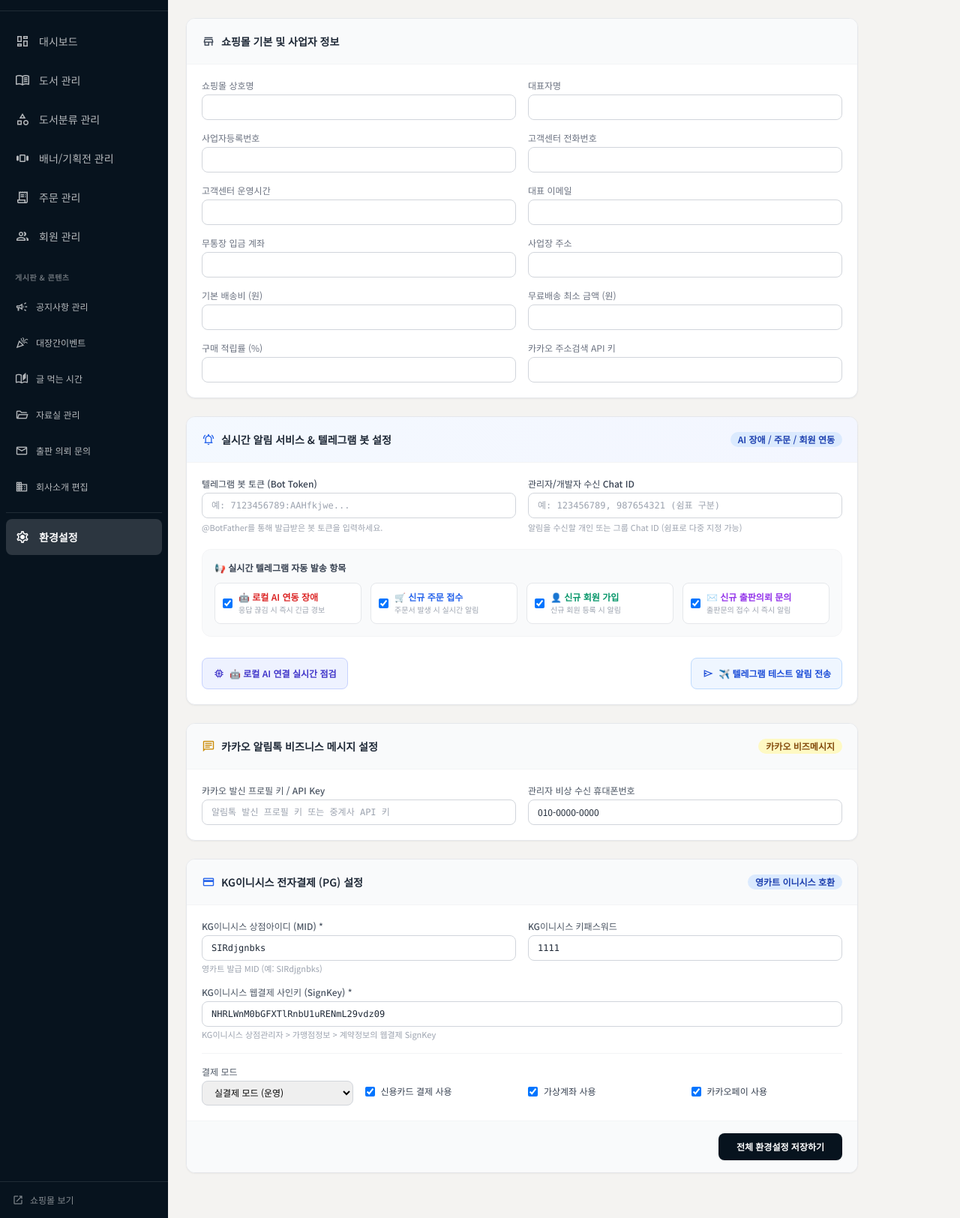
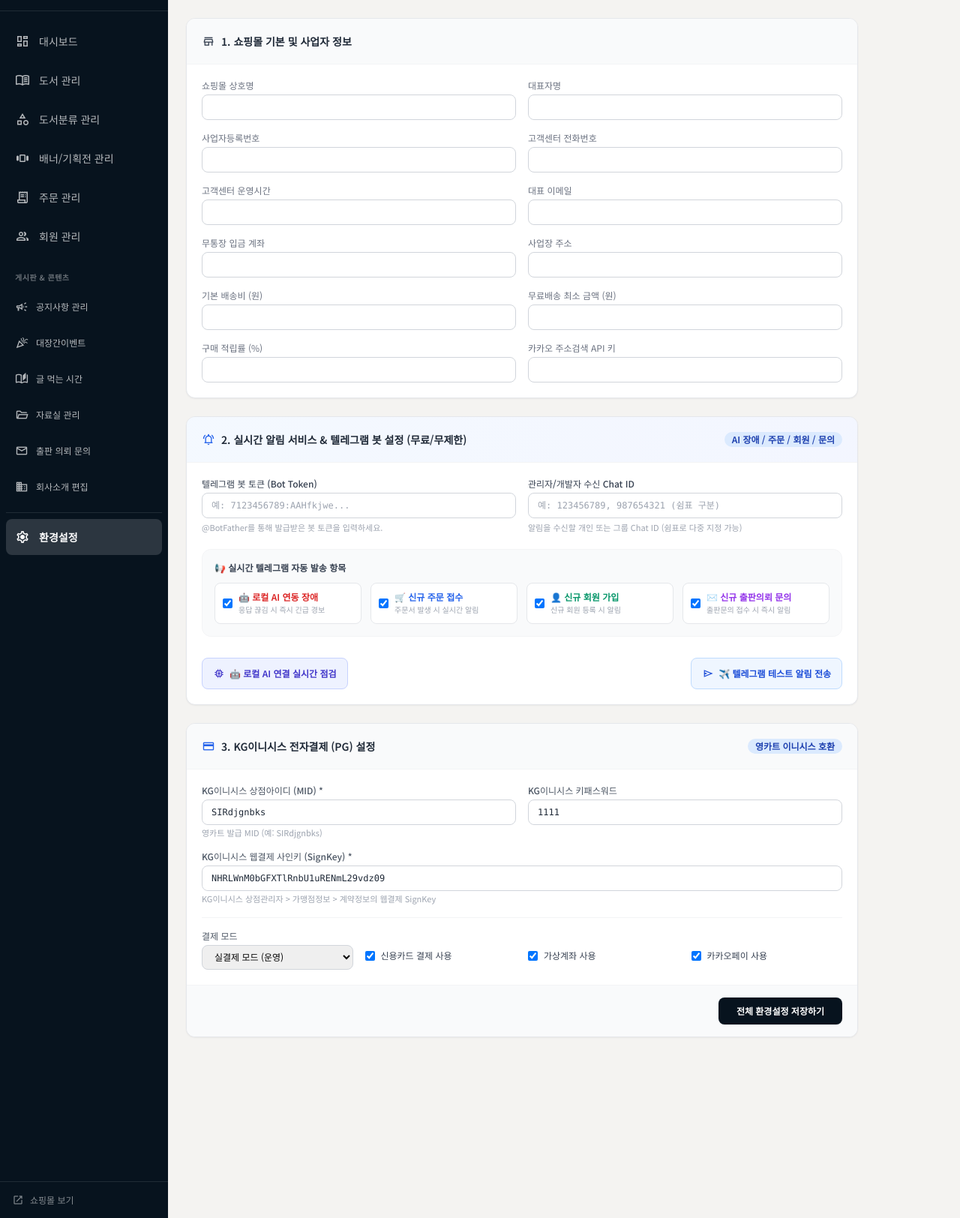
Before and after one commit to seunghoKR/daejanggan, a PHP site: template views/admin/settings.php in a window 1280 px wide. Shown: the part 54-1678 px from the top of the page at 75% size. Run offline with PHP 8.4, Linux system fonts and the light colour scheme; the template is opened without the code that fills it, so the values that code supplies are empty; some libraries are stand-ins or nearby versions.

Commit message:
refactor(settings): 카카오 유료 비즈메시지 섹션 제거 및 무료 텔레그램 알림 중심으로 정돈

```diff
--- a/views/admin/settings.php
+++ b/views/admin/settings.php
@@ -14,7 +14,7 @@ include APP_ROOT . '/views/layouts/admin_layout.php';
     <div class="bg-white rounded-xl border border-gray-200 shadow-sm overflow-hidden">
       <div class="px-5 py-4 border-b border-gray-100 bg-gray-50 flex items-center gap-2">
         <span class="material-symbols-outlined text-gray-700 text-lg">store</span>
-        <h2 class="font-bold text-gray-800 text-sm">쇼핑몰 기본 및 사업자 정보</h2>
+        <h2 class="font-bold text-gray-800 text-sm">1. 쇼핑몰 기본 및 사업자 정보</h2>
       </div>
       <div class="p-5 grid grid-cols-1 md:grid-cols-2 gap-4">
         <?php
@@ -49,9 +49,9 @@ include APP_ROOT . '/views/layouts/admin_layout.php';
       <div class="px-5 py-4 border-b border-gray-100 bg-gradient-to-r from-blue-50/70 to-indigo-50/70 flex items-center justify-between flex-wrap gap-2">
         <div class="flex items-center gap-2">
           <span class="material-symbols-outlined text-blue-600 text-lg">notifications_active</span>
-          <h2 class="font-bold text-gray-800 text-sm">실시간 알림 서비스 & 텔레그램 봇 설정</h2>
+          <h2 class="font-bold text-gray-800 text-sm">2. 실시간 알림 서비스 & 텔레그램 봇 설정 (무료/무제한)</h2>
         </div>
-        <span class="text-xs px-2.5 py-0.5 rounded-full bg-blue-100 text-blue-800 font-semibold">AI 장애 / 주문 / 회원 연동</span>
+        <span class="text-xs px-2.5 py-0.5 rounded-full bg-blue-100 text-blue-800 font-semibold">AI 장애 / 주문 / 회원 / 문의</span>
       </div>
 
       <div class="p-5 flex flex-col gap-5">
@@ -152,37 +152,12 @@ include APP_ROOT . '/views/layouts/admin_layout.php';
       </div>
     </div>
 
-    <!-- 3. 카카오 알림톡 비즈니스 메시지 설정 -->
-    <div class="bg-white rounded-xl border border-gray-200 shadow-sm overflow-hidden">
-      <div class="px-5 py-4 border-b border-gray-100 bg-gray-50 flex items-center justify-between">
-        <div class="flex items-center gap-2">
-          <span class="material-symbols-outlined text-yellow-600 text-lg">chat</span>
-          <h2 class="font-bold text-gray-800 text-sm">카카오 알림톡 비즈니스 메시지 설정</h2>
-        </div>
-        <span class="text-xs px-2.5 py-0.5 rounded-full bg-yellow-100 text-yellow-800 font-semibold">카카오 비즈메시지</span>
-      </div>
-      <div class="p-5 grid grid-cols-1 md:grid-cols-2 gap-4">
-        <div>
-          <label class="text-xs text-gray-600 mb-1 block font-medium">카카오 발신 프로필 키 / API Key</label>
-          <input type="text" name="kakao_rest_key" value="<?= htmlspecialchars($settings['kakao_rest_key']['key_value'] ?? '') ?>"
-            placeholder="알림톡 발신 프로필 키 또는 중계사 API 키"
-            class="w-full border border-gray-300 rounded-lg px-3 py-2 text-xs font-mono text-gray-800 outline-none focus:border-blue-500"/>
-        </div>
-        <div>
-          <label class="text-xs text-gray-600 mb-1 block font-medium">관리자 비상 수신 휴대폰번호</label>
-          <input type="text" name="kakao_admin_phone" value="<?= htmlspecialchars($settings['kakao_admin_phone']['key_value'] ?? '010-0000-0000') ?>"
-            placeholder="010-0000-0000"
-            class="w-full border border-gray-300 rounded-lg px-3 py-2 text-xs text-gray-800 outline-none focus:border-blue-500"/>
-        </div>
-      </div>
-    </div>
-
-    <!-- 4. KG이니시스 결제 설정 (영카트 연동) -->
+    <!-- 3. KG이니시스 결제 설정 (영카트 연동) -->
     <div class="bg-white rounded-xl border border-gray-200 shadow-sm overflow-hidden">
       <div class="px-5 py-4 border-b border-gray-100 bg-gray-50 flex items-center justify-between">
         <div class="flex items-center gap-2">
           <span class="material-symbols-outlined text-blue-600 text-lg">credit_card</span>
-          <h2 class="font-bold text-gray-800 text-sm">KG이니시스 전자결제 (PG) 설정</h2>
+          <h2 class="font-bold text-gray-800 text-sm">3. KG이니시스 전자결제 (PG) 설정</h2>
         </div>
         <span class="text-xs px-2.5 py-0.5 rounded-full bg-blue-100 text-blue-800 font-semibold">영카트 이니시스 호환</span>
       </div>
```
